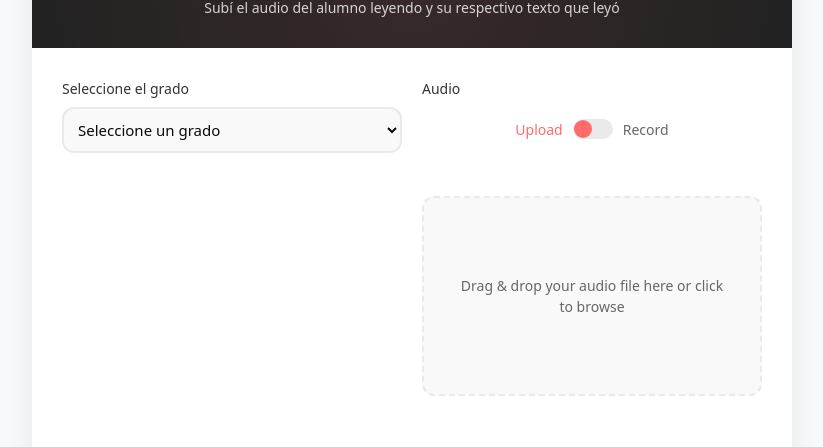
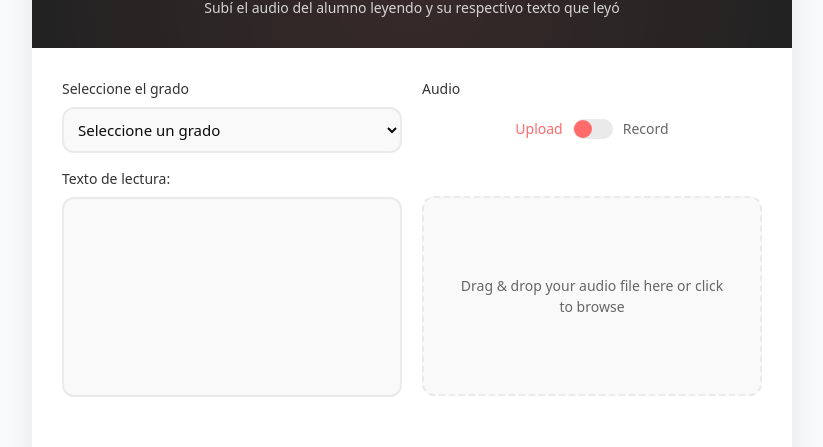
Before and after one commit to frandedeseo/audio-frontend, a Next.js app: page / in a window 1280 px wide. Shown: the part 127-574 px from the top of the page, without its empty margins (228-1051 px from the left). Built offline with nearby package versions, Linux system fonts and the light colour scheme.

Commit message:
Style correction

```diff
--- a/src/components/AudioUploadForm.jsx
+++ b/src/components/AudioUploadForm.jsx
@@ -224,7 +224,6 @@ const AudioUploadForm = ({ setEvaluationDisplayed, showNotification, setResponse
               <option value="7to">7to grado</option>
             </select>
 
-            {selectedGrade && (
             <div style={{ marginTop: "15px" }}>
               <label className="form-label">Texto de lectura:</label>
               <div
@@ -239,7 +238,6 @@ const AudioUploadForm = ({ setEvaluationDisplayed, showNotification, setResponse
                 {getText()}
               </div>
             </div>
-            )}
           </div>
 
           <div className="form-group flex-1">
```
Lines whose indentation alone changed are shown as unchanged.
